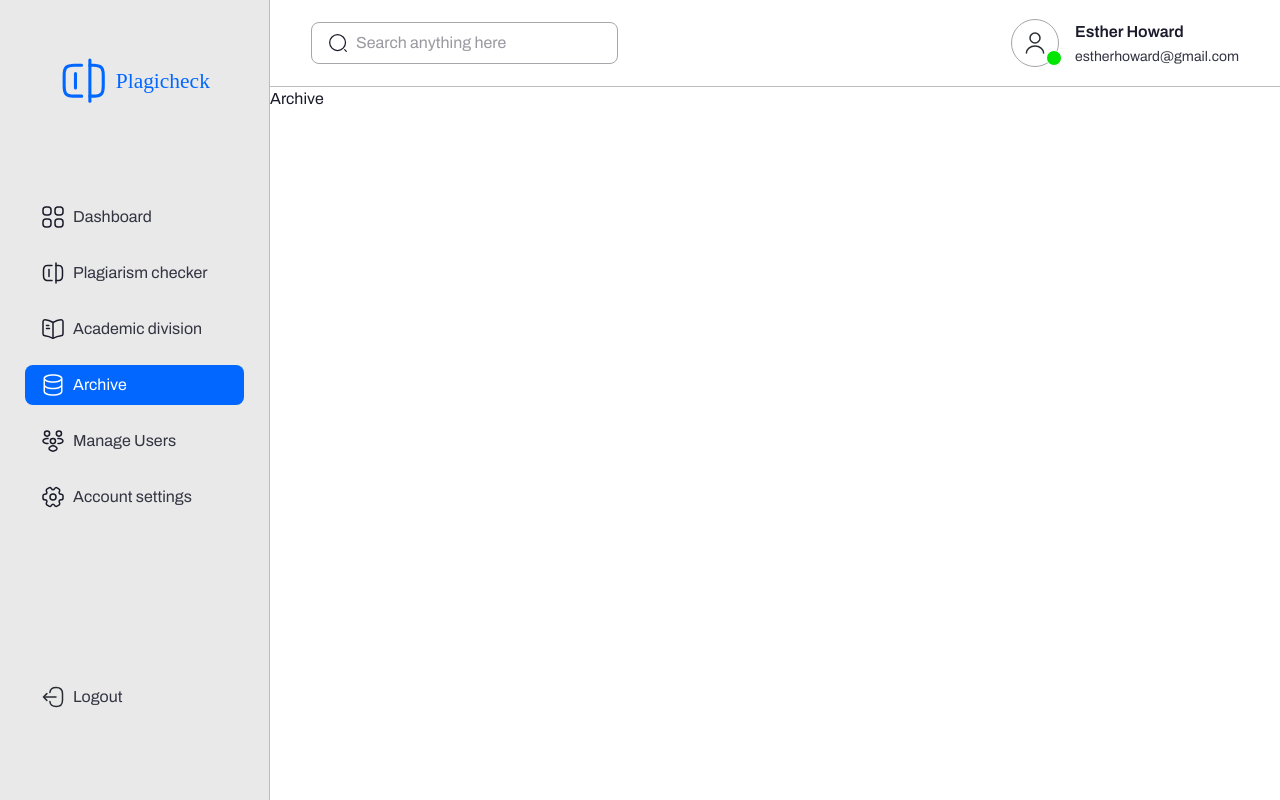
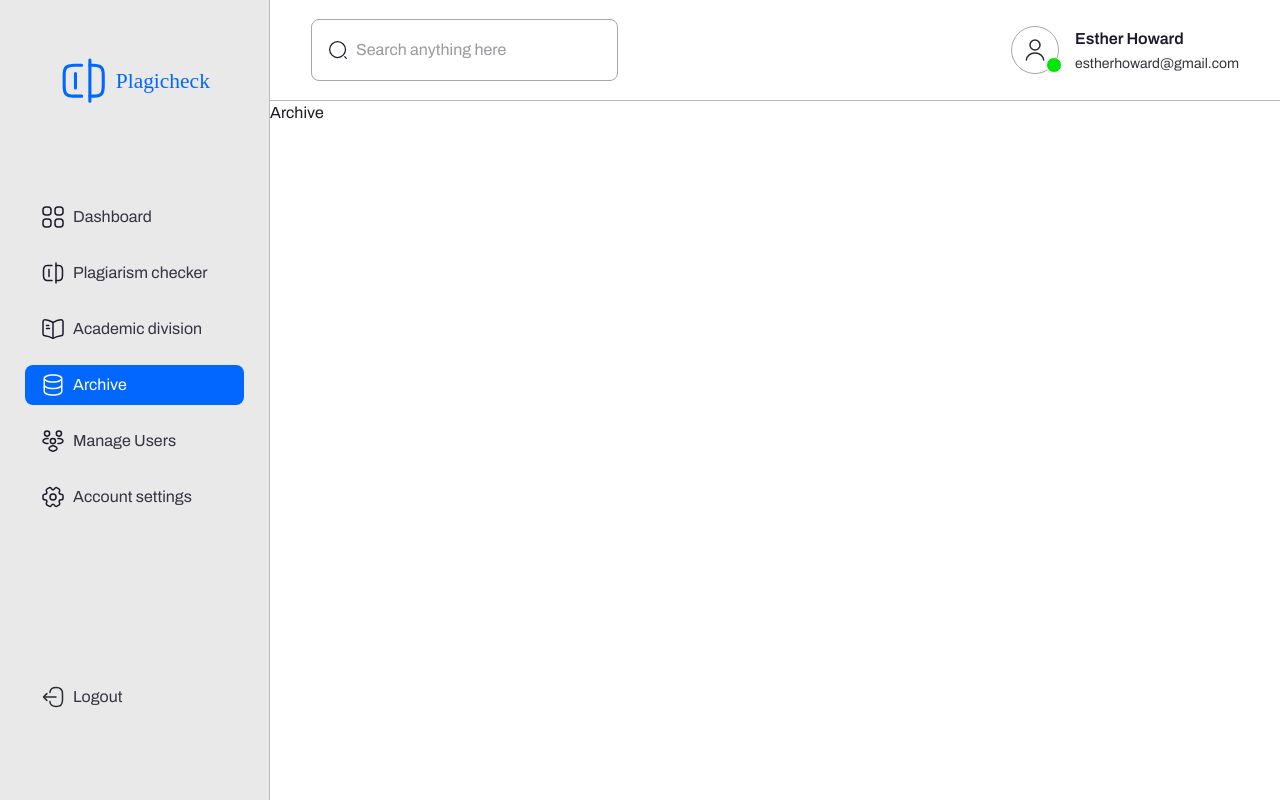
Before and after one commit to Ben7991/plagicheck, a React (Vite) app in the folder apps/client/: page /dashboard/archive in a window 1280 px wide. Built offline with nearby package versions, Linux system fonts and the light colour scheme; a web font is replaced by a local one.

Commit message:
refactor FormControl component

```diff
--- a/apps/client/src/components/atoms/form-elements/form-control/FormControl.tsx
+++ b/apps/client/src/components/atoms/form-elements/form-control/FormControl.tsx
@@ -11,12 +11,12 @@ const FormControl = forwardRef<HTMLInputElement, FormControlProps>(
 
     return (
       <div
-        className={`flex items-center py-[10px] px-4 border rounded-lg gap-2 ${hasError ? 'border-[var(--error-100)]' : 'border-[var(--gray-700)]'} ${className}`}
+        className={`flex items-center px-4 border rounded-lg gap-2 ${hasError ? 'border-[var(--error-100)]' : 'border-[var(--gray-700)]'} ${className}`}
       >
         {leftIcon}
         <input
           {...remainingProps}
-          className="flex-grow outline-none"
+          className="flex-grow outline-none py-[10px]"
           ref={ref}
         />
         {rightIcon}
```
